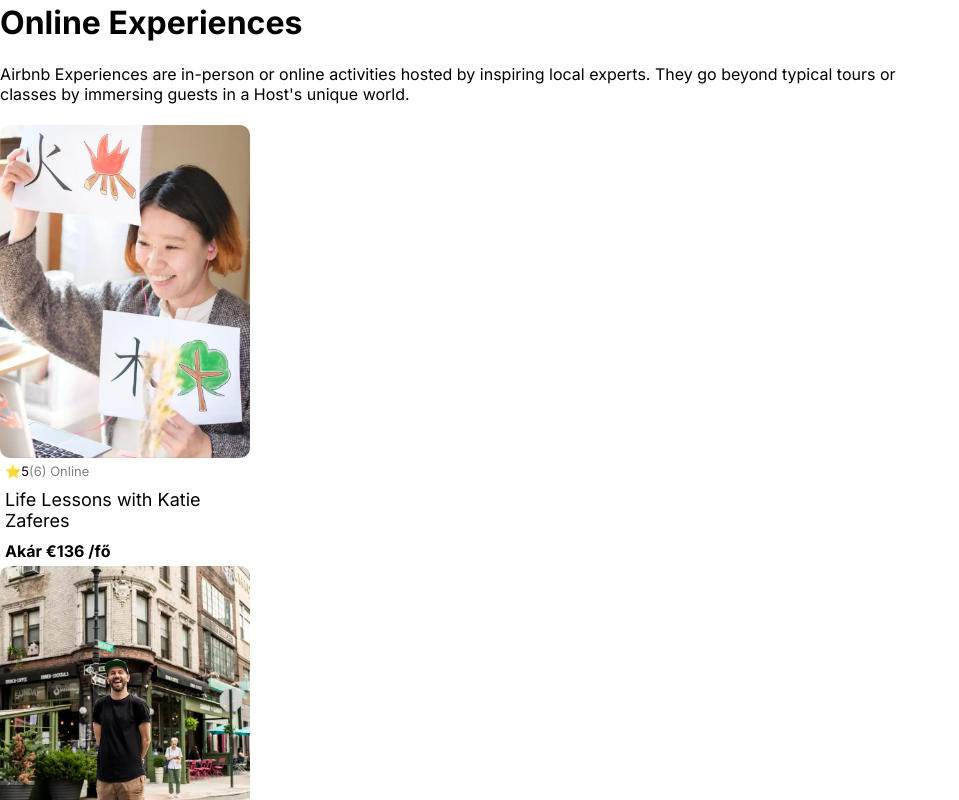
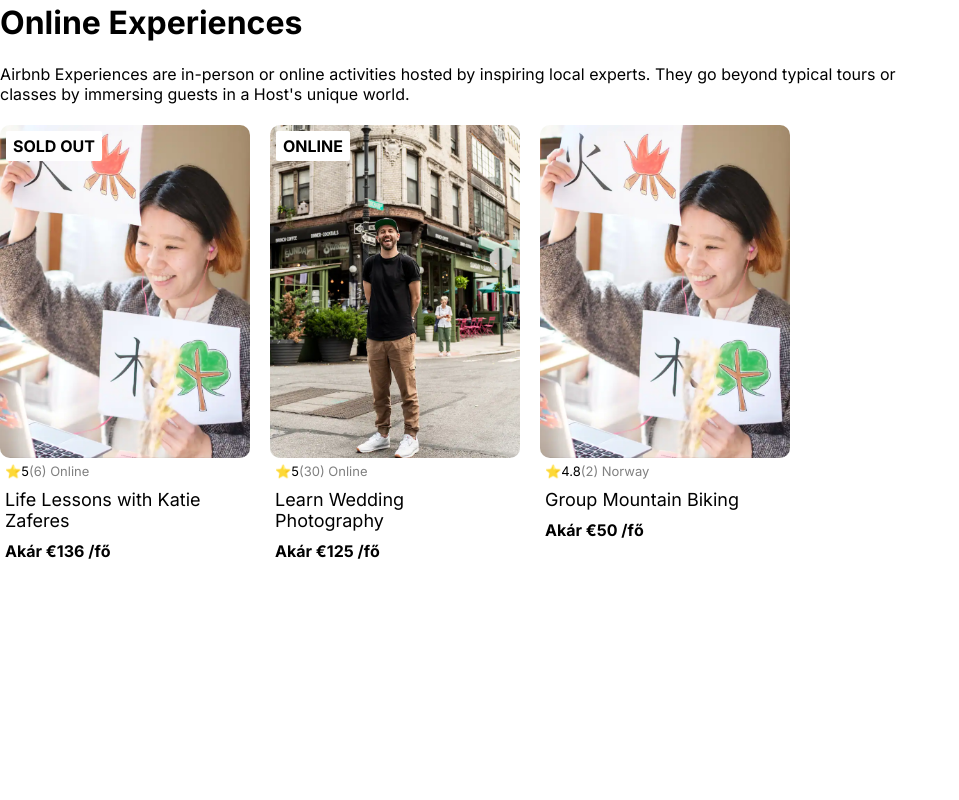
Before and after one commit to torokur93/react-learn, a React (Create React App) app: page / in a window 1280 px wide. Shown: the part 600-1400 px from the top of the page, without its empty margins (0-959 px from the left). After the commit the page ends 1166 px from the top, so only its background shows below. Built offline with nearby package versions, Linux system fonts and the light colour scheme.

Commit message:
added cardlist

```diff
--- a/src/App.css
+++ b/src/App.css
@@ -34,6 +34,10 @@
   display: flex;
   flex-direction: column;
   width: 250px;
+  flex: 0 0 auto;         /* ADD */
+  display: flex;          /* ADD */
+  flex-direction: column; /* ADD */
+  position: relative;
 }
 
 .CardImage{
@@ -59,3 +63,21 @@
 .CardPrice{
   margin: 5px;
 }
+
+
+.CardsList {
+  display: flex;
+  flex-wrap: nowrap;
+  gap: 20px;
+  overflow-x: auto;
+}
+
+.CardBadge{
+  position: absolute;
+  top: 6px;
+  left: 6px;
+  background-color: white;
+  padding: 5px 7px;
+  border-radius: 2px;
+  font-weight: bold;
+}
--- a/src/Components/Card.js
+++ b/src/Components/Card.js
@@ -1,10 +1,20 @@
 import React from "react";
 
 export default function Card(props){
+
+    let badgeText;
+    if(props.openSpots === 0){
+        badgeText = "SOLD OUT";
+    }else if(props.location === "Online"){
+        badgeText = "ONLINE";
+    }
+
+
     return(
         <div className="Card">
+            {badgeText && <div className="CardBadge">{badgeText}</div>}
             <img className="CardImage" src={props.img}/>
-            <p className="CardRating">⭐{props.rating}<span className="CardRegion">({props.reviewCount}) {props.country}</span></p>
+            <p className="CardRating">⭐{props.rating}<span className="CardRegion">({props.reviewCount}) {props.location}</span></p>
             <h5 className="CardTitle">{props.title}</h5>
             <h4 className="CardPrice">Akár €{props.price} /fő</h4>
         </div>
--- a/src/Components/Main.js
+++ b/src/Components/Main.js
@@ -3,18 +3,21 @@
 import Collage from "./Collage";
 import Data from "../data";
 import data from "../data";
+import { isTemplateElement } from "@babel/types";
 
 export default function Main(){
 
     const cards = Data.map(cardData => {
         return(
             <Card
+                key={cardData.id}
                 img={"/Images/" + cardData.coverImg}
                 rating={cardData.stats.rating}
                 reviewCount={cardData.stats.reviewCount}
-                country={cardData.location}
+                location={cardData.location}
                 title={cardData.title}
                 price={cardData.price}
+                openSpots={cardData.openSpots}
             />
         )
     })
@@ -23,7 +26,9 @@
     return(
         <div className="Main">
             <Collage/>
-            {cards}
+            <div className="CardsList">
+                {cards}
+            </div>
         </div>
     )
 }
```
